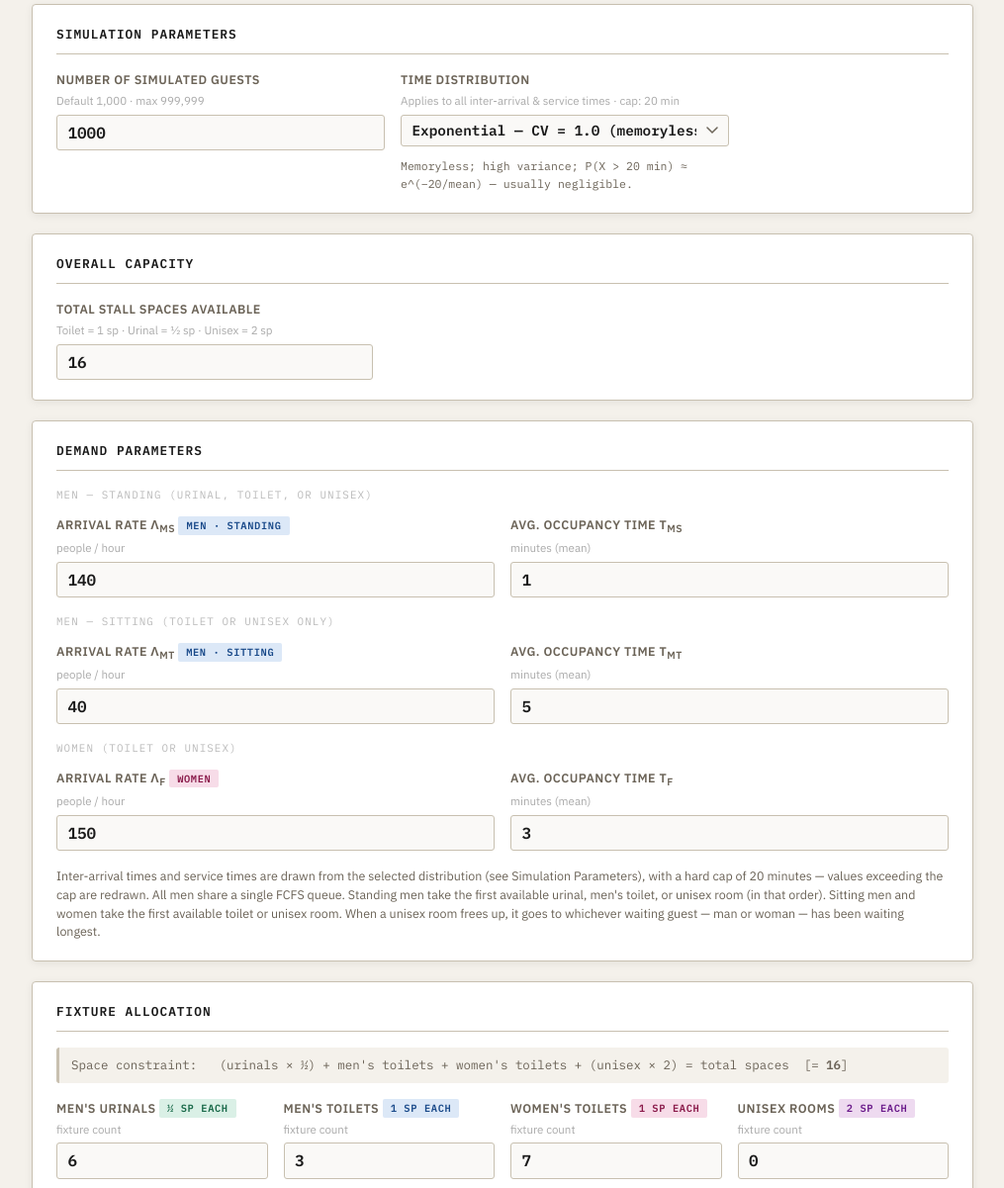
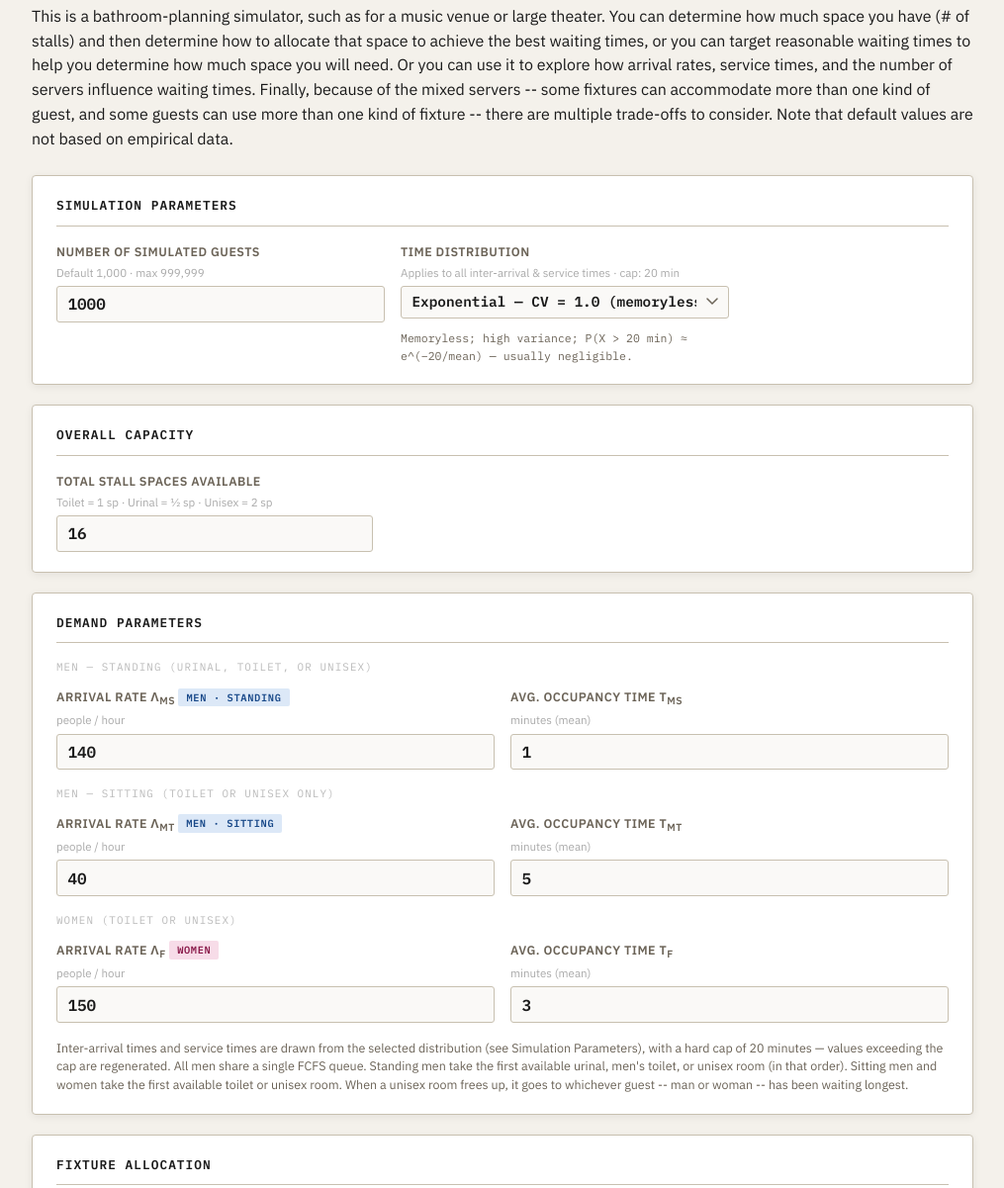
Before and after one commit to craigfroehle/craigfroehle.github.io, a plain HTML site: page games/bathroom4_sim3.html in a window 1280 px wide. Shown: the part 137-1338 px from the top of the page at 99% size, without its empty margins (132-1147 px from the left). Drawn offline with Linux system fonts and the light colour scheme.

Commit message:
Add files via upload

```diff
--- a/games/bathroom4_sim3.html
+++ b/games/bathroom4_sim3.html
@@ -314,6 +314,9 @@
 </header>
 
 <!-- Simulation Size -->
+
+<p>This is a bathroom-planning simulator, such as for a music venue or large theater. You can determine how much space you have (# of stalls) and then determine how to allocate that space to achieve the best waiting times, or you can target reasonable waiting times to help you determine how much space you will need. Or you can use it to explore how arrival rates, service times, and the number of servers influence waiting times. Finally, because of the mixed servers -- some fixtures can accommodate more than one kind of guest, and some guests can use more than one kind of fixture -- there are multiple trade-offs to consider. Note that default values are not based on empirical data.</p>
+<p><br></p>
 <div class="panel">
   <div class="panel-header"><h2>Simulation Parameters</h2></div>
   <div class="grid-2" style="max-width:680px">
@@ -397,12 +400,8 @@
   </div>
 
   <p class="note" style="margin-top:1rem">
-    Inter-arrival times and service times are drawn from the selected distribution (see Simulation Parameters),
-    with a hard cap of 20 minutes — values exceeding the cap are redrawn.
-    All men share a single FCFS queue. Standing men take the first available urinal,
-    men's toilet, or unisex room (in that order). Sitting men and women take the first
-    available toilet or unisex room. When a unisex room frees up, it goes to whichever
-    waiting guest — man or woman — has been waiting longest.
+    Inter-arrival times and service times are drawn from the selected distribution (see Simulation Parameters), with a hard cap of 20 minutes — values exceeding the cap are regenerated. All men share a single FCFS queue. Standing men take the first available urinal,
+    men's toilet, or unisex room (in that order). Sitting men and women take the first available toilet or unisex room. When a unisex room frees up, it goes to whichever guest -- man or woman -- has been waiting longest.
   </p>
 </div>
 
```
